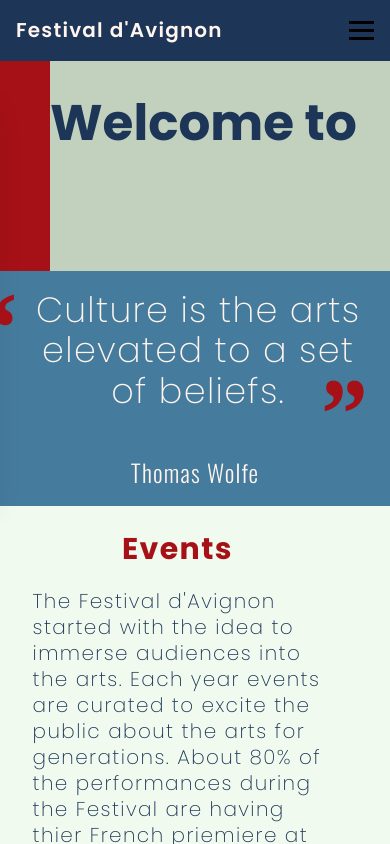
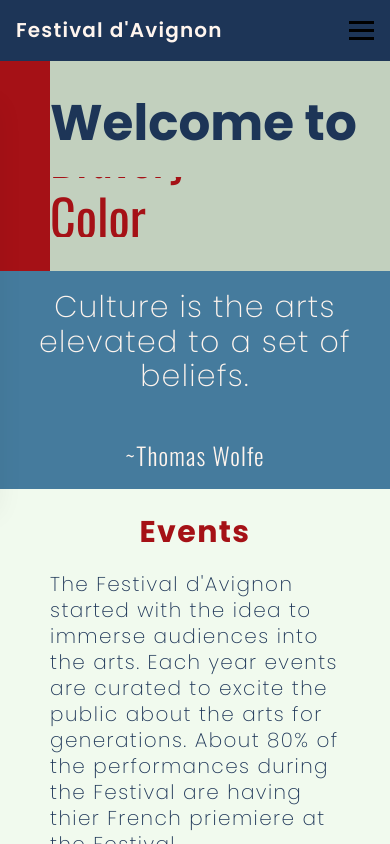
Before and after one commit to AndreaPrati98/Polimi--Hypermedia---project, a Nuxt app: page / in a window 390 px wide. Shown: the top 844 px of the page. Built offline with nearby package versions, Linux system fonts and the light colour scheme; a web font is replaced by a local one.

Commit message:
index and footer responsive

```diff
--- a/components/QuoteComponent.vue
+++ b/components/QuoteComponent.vue
@@ -4,7 +4,7 @@
             <h3>{{quoteText}}</h3>
             <!--h3>Culture is the arts elevated to a set of beliefs.</h3-->
         </div>
-        <p class="quote-by">{{quoteAuthor}}</p>
+        <p class="quote-by">~{{quoteAuthor}}</p>
         <!--p class="quote-by">Thomas Wolfe</p-->
     </div>
 </template>
@@ -35,7 +35,7 @@
     position: relative;
     max-width: 400px;
     margin: 0 auto;
-    padding-left: 0.4em;
+    /* padding-left: 0.4em;  */
 }
 
 .quote h3 {
@@ -83,7 +83,12 @@
 }
 
 @media (max-width: 600px) {
-
+    .quote h3{
+        font-size: 30px;
+    }
+    .quote h3::before, .quote h3::after {
+        display: none;
+    }
 }
 
 </style>
--- a/components/TheFooter.vue
+++ b/components/TheFooter.vue
@@ -76,7 +76,10 @@
         flex-direction: column;
         width: 40%;
         border-right: 0.5px solid var(--palette-red-dark);
-        text-align: center
+        text-align: center;
+    }
+    .all-links a {
+        margin: 2px;
     }
 
     .name, .all-links p{
--- a/pages/index.vue
+++ b/pages/index.vue
@@ -122,16 +122,8 @@
         object-fit: cover;
     }
 
-    @media (max-width:1400px) {
-        img {
-            display: none;
-        }
-    }
-    @media (max-width: 400px) {
-        .themes-intro {
-            font-size: 50px;
-        }
-    }
+
+
 
     .subheader {
         background-color: var(--palette-soft-blue);
@@ -143,6 +135,7 @@
         width: 100%;
         background-color: var(--palette-green);
         display: flex;
+        align-items: center;
         flex-direction: column;
         padding: 5% 5%;
     }
@@ -181,4 +174,28 @@
         justify-content: left;
         line-height: 26px;
     }
+
+    @media (max-width:1400px) {
+        img {
+            display: none;
+        }
+    }
+    @media (max-width: 400px) {
+        .themes-intro {
+            font-size: 50px;
+        }
+        .scroller > span {
+            font-size: 50px;
+        }
+    }
+    @media (max-width: 300px) {
+        .themes-intro {
+            font-size: 30px;
+        }
+
+        .scroller > span {
+            font-size: 30px;
+        }
+
+    }
 </style>
```
